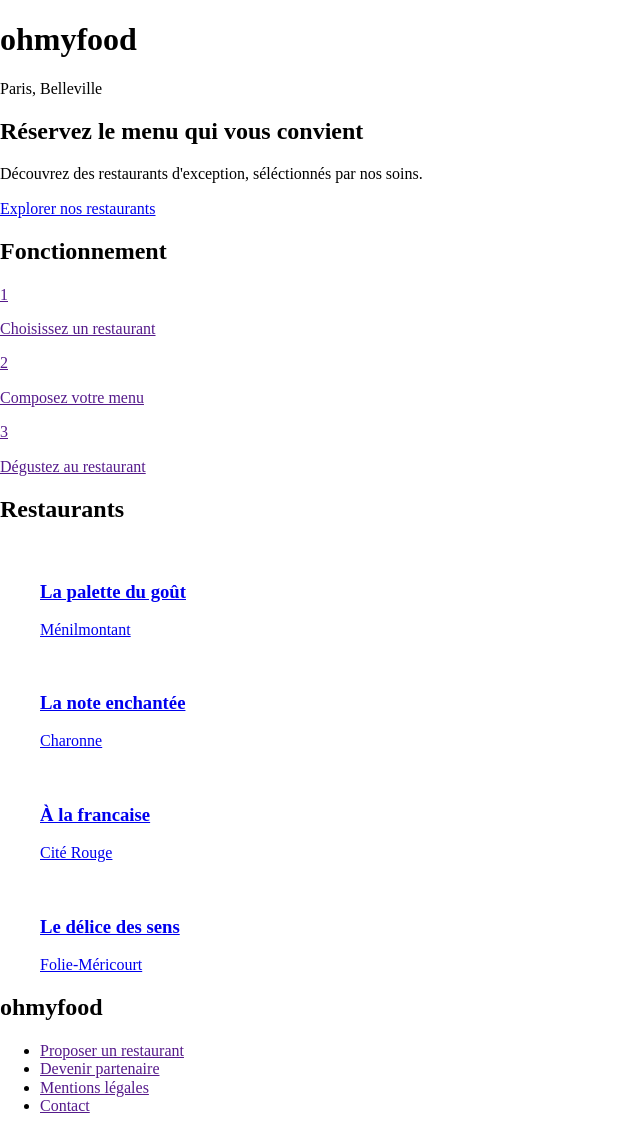
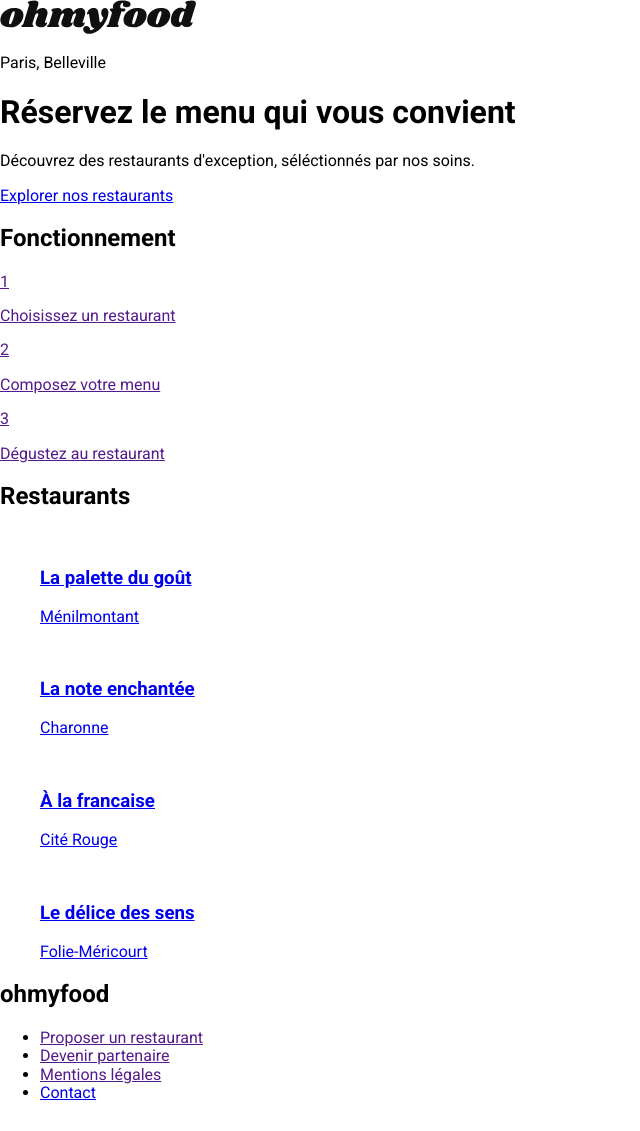
Before and after one commit to GDouv/GuillaumeDouvrin_3_09112021, a website: page index.html in a window 1280 px wide. Shown: the whole page, without its empty margins (0-640 px from the left). Drawn offline with Linux system fonts and the light colour scheme; a web font is replaced by a local one.

Commit message:
Ajout polices, logos, etc

```diff
--- a/index.html
+++ b/index.html
@@ -4,7 +4,14 @@
         <meta charset="UTF-8" />
         <meta http-equiv="X-UA-Compatible" content="IE=edge" />
         <meta name="viewport" content="width=device-width, initial-scale=1.0" />
-        <link rel="stylesheet" href="" />
+        <link
+            href="https://fonts.googleapis.com/css2?family=Shrikhand&display=swap"
+            rel="stylesheet"
+        />
+        <link
+            href="https://fonts.googleapis.com/css2?family=Roboto:wght@400;700&display=swap"
+            rel="stylesheet"
+        />
         <link
             rel="stylesheet"
             href="https://use.fontawesome.com/releases/v5.15.4/css/all.css"
@@ -17,7 +24,10 @@
     <body>
         <div id="container">
             <header>
-                <h1>ohmyfood</h1>
+                <img
+                    src="./images/logo/ohmyfood@2x.svg"
+                    alt="Logo du site OhMyFood"
+                />
 
                 <div>
                     <i></i>
@@ -28,7 +38,7 @@
             <main>
                 <section>
                     <article>
-                        <h2>Réservez le menu qui vous convient</h2>
+                        <h1>Réservez le menu qui vous convient</h1>
 
                         <p>
                             Découvrez des restaurants d'exception, séléctionnés
@@ -145,7 +155,7 @@
                             <a href=""><i></i>Devenir partenaire</a>
                         </li>
                         <li><a href="">Mentions légales</a></li>
-                        <li><a href="">Contact</a></li>
+                        <li><a href="mailto:">Contact</a></li>
                     </ul>
                 </nav>
             </footer>
--- a/package.json
+++ b/package.json
@@ -4,7 +4,7 @@
   "description": "Code du P3",
   "main": "index.js",
   "scripts": {
-    "sass": "sass --watch ./sass/main.scss:.css/style.css --style compressed"
+    "sass": "sass --watch ./sass/main.scss:./css/style.css --style compressed"
   },
   "repository": {
     "type": "git",
--- /dev/null
+++ b/sass/base/_base.scss
@@ -0,0 +1,18 @@
+html {
+    /* Set border-box as the global default */
+    box-sizing: border-box;
+    font-family: Roboto, Arial, sans-serif;
+}
+
+*,
+*:before,
+*:after {
+    /* Allow each element to override */
+    box-sizing: inherit;
+}
+
+body {
+    max-width: 1440px;
+    width: 100%;
+    margin: auto;
+}
--- /dev/null
+++ b/sass/base/_typography.scss
@@ -0,0 +1,2 @@
+@import url("https://fonts.googleapis.com/css2?family=Shrikhand&display=swap");
+@import url("https://fonts.googleapis.com/css2?family=Roboto:wght@400;700&display=swap");
--- a/sass/main.scss
+++ b/sass/main.scss
@@ -0,0 +1,3 @@
+@import "./utils/variables";
+@import "./base/base";
+@import "./base/typography";
--- /dev/null
+++ b/sass/utils/_variables.scss
@@ -0,0 +1,3 @@
+$color-primary: #9356dc;
+$color-secondary: #ff79da;
+$color-tertiary: #99e2d0;
```
Also changed, not shown: a_la_francaise.html (+13 -3 lines), delice_des_sens.html (+13 -3 lines), note_enchantee.html (+13 -3 lines), palette_du_gout.html (+13 -3 lines), css/style.css, images/logo/ohmyfood.png (added), images/logo/ohmyfood@2x.svg (added), images/restaurants/toa-heftiba-DQKerTsQwi0-unsplash.jpg (added), 5 other files.
